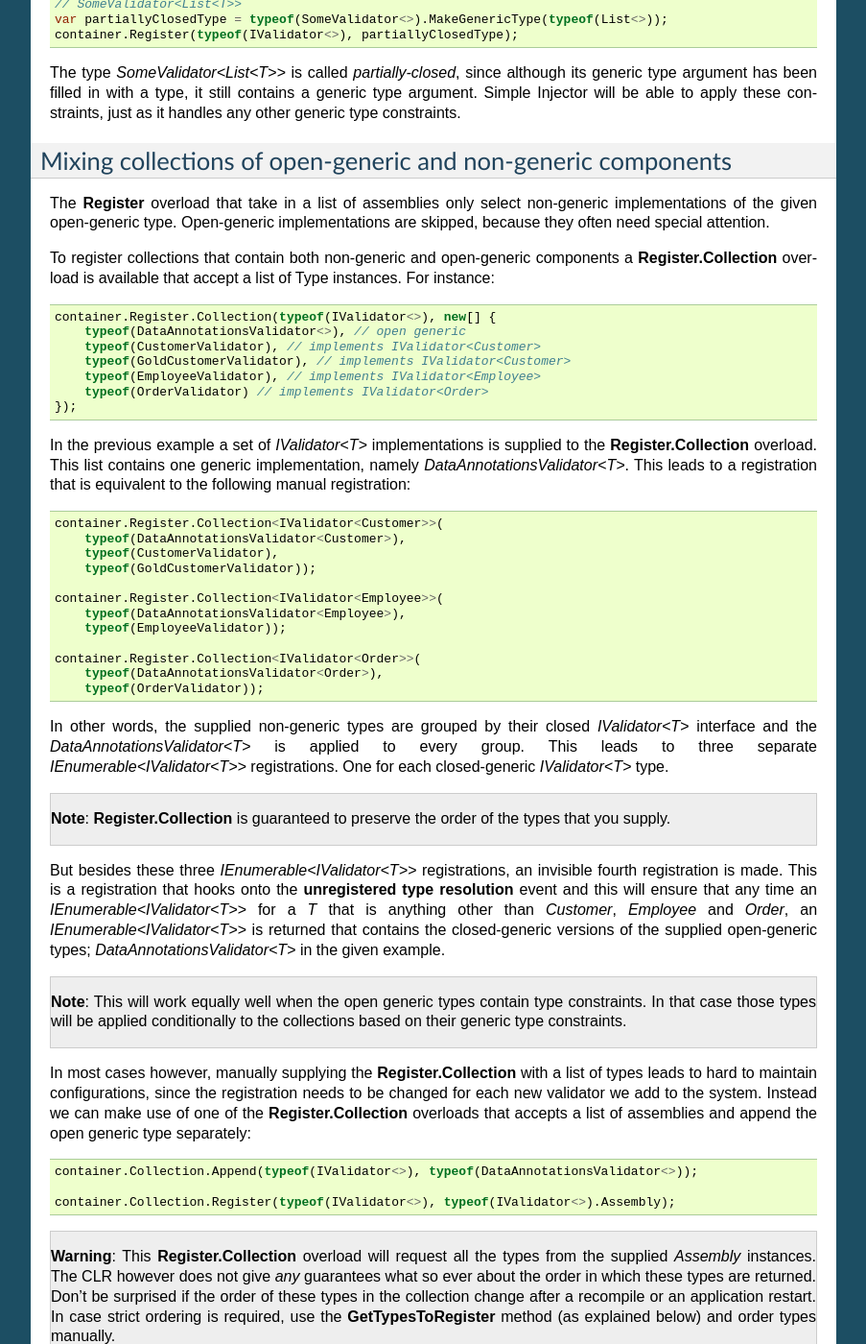
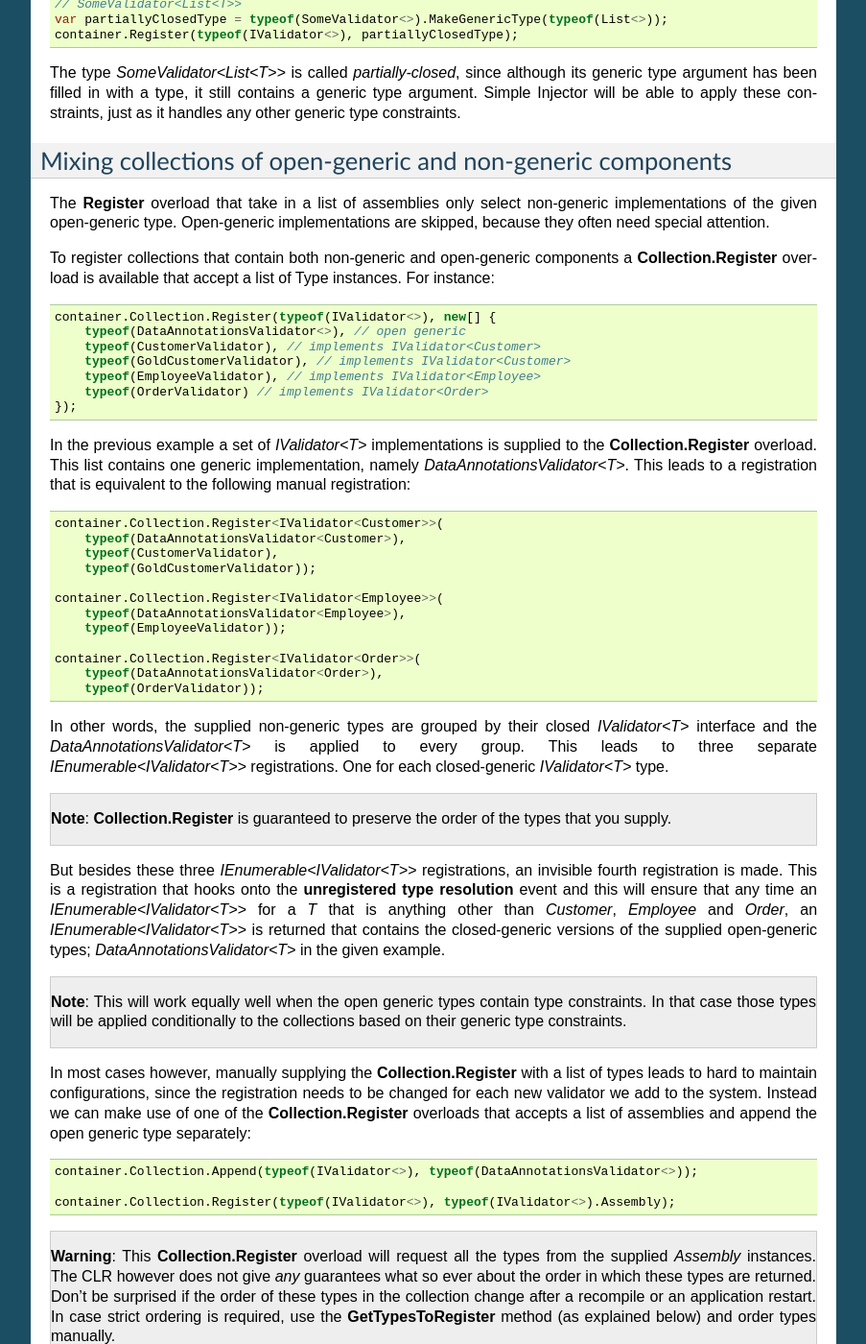
Before and after one commit to simpleinjector/Documentation, a Sphinx documentation site: the page built from source/advanced.rst, in a window 1280 px wide and 1400 px high, scrolled down 4952 px. Shown: the whole window at 96% size, without its empty margins (198-1101 px from the left). Built offline with Sphinx 7.4.7, drawn with Linux system fonts in a browser that asks for light colours; some of the changed text lies outside the part shown.

```diff
--- a/source/advanced.rst
+++ b/source/advanced.rst
@@ -101,7 +101,7 @@ As an example, imagine the scenario where you have a *CustomerValidator* type an
 .. code-block:: c#
 
     var assemblies = new[] { typeof(IValidator<>).Assembly };
-    container.Register.Collection(typeof(IValidator<>), assemblies);
+    container.Collection.Register(typeof(IValidator<>), assemblies);
 
 The code snippet registers all types from the given assembly that implement *IValidator<T>*. As we now have multiple implementations the container cannot inject a single instance of *IValidator<T>* and because of this, we need to register collections. Because we register a collection, we can no longer call **container.GetInstance<IValidator<T>>()**. Instead instances can be retrieved by having an *IEnumerable<IValidator<T>>* constructor argument or by calling **container.GetAllInstances<IValidator<T>>()**.
 
@@ -248,11 +248,11 @@ Mixing collections of open-generic and non-generic components
 
 The **Register** overload that take in a list of assemblies only select non-generic implementations of the given open-generic type. Open-generic implementations are skipped, because they often need special attention.
 
-To register collections that contain both non-generic and open-generic components a **Register.Collection** overload is available that accept a list of Type instances. For instance:
+To register collections that contain both non-generic and open-generic components a **Collection.Register** overload is available that accept a list of Type instances. For instance:
 
 .. code-block:: c#
 
-    container.Register.Collection(typeof(IValidator<>), new[] {
+    container.Collection.Register(typeof(IValidator<>), new[] {
         typeof(DataAnnotationsValidator<>), // open generic
         typeof(CustomerValidator), // implements IValidator<Customer>
         typeof(GoldCustomerValidator), // implements IValidator<Customer>
@@ -260,20 +260,20 @@ To register collections that contain both non-generic and open-generic component
         typeof(OrderValidator) // implements IValidator<Order>
     });
 
-In the previous example a set of *IValidator<T>* implementations is supplied to the **Register.Collection** overload. This list contains one generic implementation, namely *DataAnnotationsValidator<T>*. This leads to a registration that is equivalent to the following manual registration:
+In the previous example a set of *IValidator<T>* implementations is supplied to the **Collection.Register** overload. This list contains one generic implementation, namely *DataAnnotationsValidator<T>*. This leads to a registration that is equivalent to the following manual registration:
 
 .. code-block:: c#
 
-    container.Register.Collection<IValidator<Customer>>(
+    container.Collection.Register<IValidator<Customer>>(
         typeof(DataAnnotationsValidator<Customer>),
         typeof(CustomerValidator),
         typeof(GoldCustomerValidator));
 
-    container.Register.Collection<IValidator<Employee>>(
+    container.Collection.Register<IValidator<Employee>>(
         typeof(DataAnnotationsValidator<Employee>),
         typeof(EmployeeValidator));
 
-    container.Register.Collection<IValidator<Order>>(
+    container.Collection.Register<IValidator<Order>>(
         typeof(DataAnnotationsValidator<Order>),
         typeof(OrderValidator));
 
@@ -281,7 +281,7 @@ In other words, the supplied non-generic types are grouped by their closed *IVal
 
 .. container:: Note
 
-    **Note**: **Register.Collection** is guaranteed to preserve the order of the types that you supply.
+    **Note**: **Collection.Register** is guaranteed to preserve the order of the types that you supply.
 
 But besides these three *IEnumerable<IValidator<T>>* registrations, an invisible fourth registration is made. This is a registration that hooks onto the **unregistered type resolution** event and this will ensure that any time an *IEnumerable<IValidator<T>>* for a *T* that is anything other than *Customer*, *Employee* and *Order*, an *IEnumerable<IValidator<T>>* is returned that contains the closed-generic versions of the supplied open-generic types; *DataAnnotationsValidator<T>* in the given example.
 
@@ -289,7 +289,7 @@ But besides these three *IEnumerable<IValidator<T>>* registrations, an invisible
 
     **Note**: This will work equally well when the open generic types contain type constraints. In that case those types will be applied conditionally to the collections based on their generic type constraints.
 
-In most cases however, manually supplying the **Register.Collection** with a list of types leads to hard to maintain configurations, since the registration needs to be changed for each new validator we add to the system. Instead we can make use of one of the **Register.Collection** overloads that accepts a list of assemblies and append the open generic type separately:
+In most cases however, manually supplying the **Collection.Register** with a list of types leads to hard to maintain configurations, since the registration needs to be changed for each new validator we add to the system. Instead we can make use of one of the **Collection.Register** overloads that accepts a list of assemblies and append the open generic type separately:
 
 .. code-block:: c#
 
@@ -299,7 +299,7 @@ In most cases however, manually supplying the **Register.Collection** with a lis
 
 .. container:: Note
 
-    **Warning**: This **Register.Collection** overload will request all the types from the supplied *Assembly* instances. The CLR however does not give *any* guarantees what so ever about the order in which these types are returned. Don't be surprised if the order of these types in the collection change after a recompile or an application restart. In case strict ordering is required, use the **GetTypesToRegister** method (as explained below) and order types manually.
+    **Warning**: This **Collection.Register** overload will request all the types from the supplied *Assembly* instances. The CLR however does not give *any* guarantees what so ever about the order in which these types are returned. Don't be surprised if the order of these types in the collection change after a recompile or an application restart. In case strict ordering is required, use the **GetTypesToRegister** method (as explained below) and order types manually.
 
 Alternatively, we can make use of the Container's **GetTypesToRegister** to find the types for us:
 
@@ -313,11 +313,11 @@ Alternatively, we can make use of the Container's **GetTypesToRegister** to find
             IncludeComposites = false,
         });
 
-    container.Register.Collection(typeof(IValidator<>), typesToRegister);
+    container.Collection.Register(typeof(IValidator<>), typesToRegister);
 
 .. container:: Note
 
-    The **Register** and **Register.Collection** overloads that accept a list of assemblies use this **GetTypesToRegister** method internally as well. Each however use their own **TypesToRegisterOptions** configuration.
+    The **Register** and **Collection.Register** overloads that accept a list of assemblies use this **GetTypesToRegister** method internally as well. Each however use their own **TypesToRegisterOptions** configuration.
 
 
 .. _Unregistered-Type-Resolution:
@@ -519,7 +519,7 @@ The design contains two event classes *CustomerMovedEvent* and *CustomerMovedAbr
 .. code-block:: c#
 
     // Configuration
-    container.Register.Collection(typeof(IEventHandler<>),
+    container.Collection.Register(typeof(IEventHandler<>),
         typeof(IEventHandler<>).Assembly);
 
     // Usage
@@ -548,7 +548,7 @@ Although we requested all registrations for *IEventHandler<CustomerMovedAbroadEv
 
 .. container:: Note
 
-    **Note**: Simple Injector only resolves variant implementations for collections that are registered using the *Register.Collection* overloads. In the screnario you are resolving a single instance using *GetInstance<T>* then Simple Injector will not return an assignable type, even if the exact type is not registered, because this could easily lead to ambiguity; Simple Injector will not know which implementation to select.
+    **Note**: Simple Injector only resolves variant implementations for collections that are registered using the *Collection.Register* overloads. In the screnario you are resolving a single instance using *GetInstance<T>* then Simple Injector will not return an assignable type, even if the exact type is not registered, because this could easily lead to ambiguity; Simple Injector will not know which implementation to select.
 
 .. _Plugins:
 
@@ -567,6 +567,6 @@ Applications with a plugin architecture often allow special plugin assemblies to
         where file.Extension.ToLower() == ".dll"
         select Assembly.Load(AssemblyName.GetAssemblyName(file.FullName));
 
-    container.Register.Collection<IPlugin>(pluginAssemblies);
+    container.Collection.Register<IPlugin>(pluginAssemblies);
 
-The given example makes use of an *IPlugin* interface that is known to the application, and probably located in a shared assembly. The dynamically loaded plugin .dll files can contain multiple classes that implement *IPlugin*, and all publicly exposed concrete types that implement *IPlugin* will be registered using the **Register.Collection** method and can get resolved using the default auto-wiring behavior of the container, meaning that the plugin must have a single public constructor and all constructor arguments must be resolvable by the container. The plugins can get resolved using *container.GetAllInstances<IPlugin>()* or by adding an *IEnumerable<IPlugin>* argument to a constructor.
+The given example makes use of an *IPlugin* interface that is known to the application, and probably located in a shared assembly. The dynamically loaded plugin .dll files can contain multiple classes that implement *IPlugin*, and all publicly exposed concrete types that implement *IPlugin* will be registered using the **Collection.Register** method and can get resolved using the default auto-wiring behavior of the container, meaning that the plugin must have a single public constructor and all constructor arguments must be resolvable by the container. The plugins can get resolved using *container.GetAllInstances<IPlugin>()* or by adding an *IEnumerable<IPlugin>* argument to a constructor.
```
Also changed, not shown: source/using.rst (+6 -6 lines).
